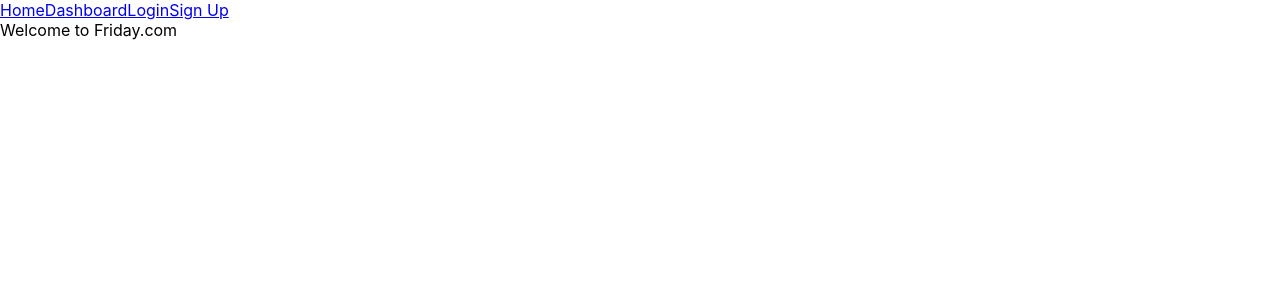
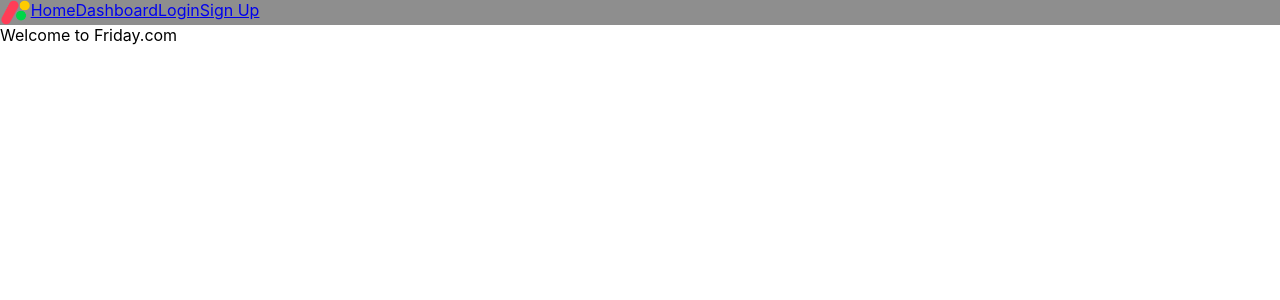
Before and after one commit to edwinyi516/friday-frontend, a React (Create React App) app: page / in a window 1280 px wide. Shown: the top 300 px of the page. Built offline with nearby package versions, Linux system fonts and the light colour scheme.

Commit message:
Pages and nav

```diff
--- a/src/App.js
+++ b/src/App.js
@@ -1,6 +1,5 @@
 import './App.css';
 import { BrowserRouter as Router, Routes, Route} from 'react-router-dom';
-import Navbar from './components/Navbar';
 import Home from "./pages/Home"
 import Dashboard from './pages/Dashboard';
 import Login from './pages/Login';
@@ -9,13 +8,12 @@ import Signup from './pages/Signup';
 function App() {
   return (
     <>
-      <Navbar /> {/*Doesn't have to be here - shows on all pages*/}
       <Router>
         <Routes>
-        <Route path="/" element={<Home />} />
-        <Route path="/dashboard" element={<Dashboard />} />
-        <Route path="/login" element={<Login />} />
-        <Route path="/signup" element={<Signup />} />
+          <Route path="/" element={<Home />} />
+          <Route path="/dashboard" element={<Dashboard />} />
+          <Route path="/login" element={<Login />} />
+          <Route path="/signup" element={<Signup />} />
         </Routes>
       </Router>
     </>
--- /dev/null
+++ b/src/components/Navbar/index.css
@@ -0,0 +1,9 @@
+nav {
+    display: flex;
+    height: fit-content;
+    background-color: #8e8e8e;
+}
+
+#icon {
+    height: 25px;
+}
--- a/src/components/Navbar/index.js
+++ b/src/components/Navbar/index.js
@@ -1,10 +1,13 @@
 import React, { Component } from 'react'
+import "./index.css"
+import icon from "../../assets/images/friday-icon.png"
 
 export default class Navbar extends Component {
   render() {
     return (
       <>
         <nav>
+            <img id="icon" src={icon} />
             <a href="/">Home</a>
             <a href="/dashboard">Dashboard</a>
             <a href="/login">Login</a>
--- a/src/pages/home.js
+++ b/src/pages/home.js
@@ -1,9 +1,11 @@
 import React, { Component } from 'react'
+import Navbar from '../components/Navbar'
 
 export default class Home extends Component {
   render() {
     return (
         <>
+        <Navbar />
         <div>Welcome to Friday.com</div>
         </>
     )
```
Also changed, not shown: src/pages/Project.js (added, +9 -0 lines), src/assets/images/friday-icon.png (added), src/pages/dashboard.js (line endings or trailing spaces).
